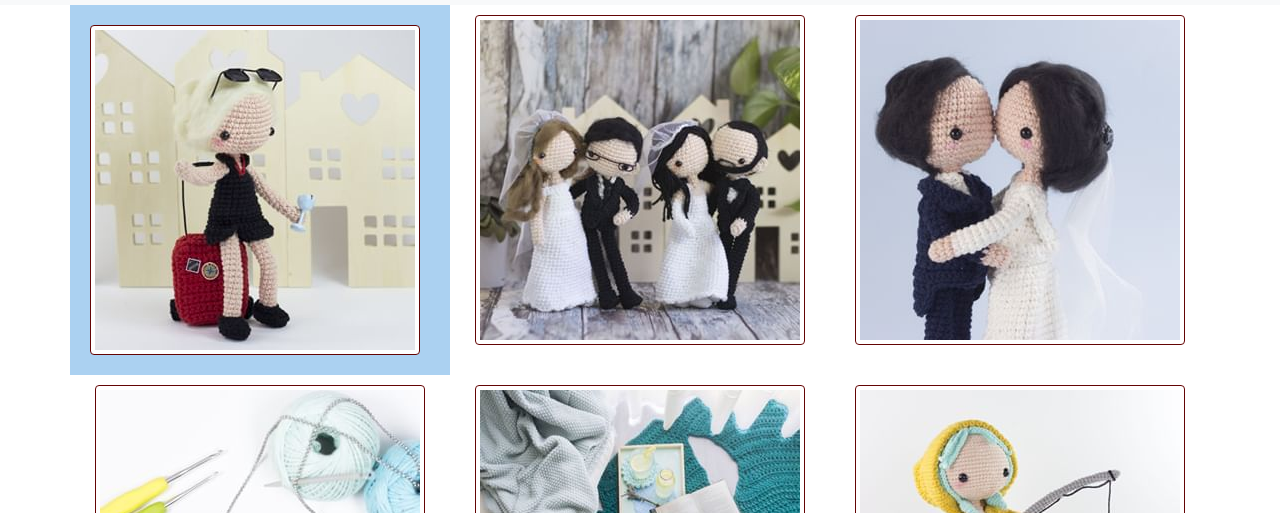
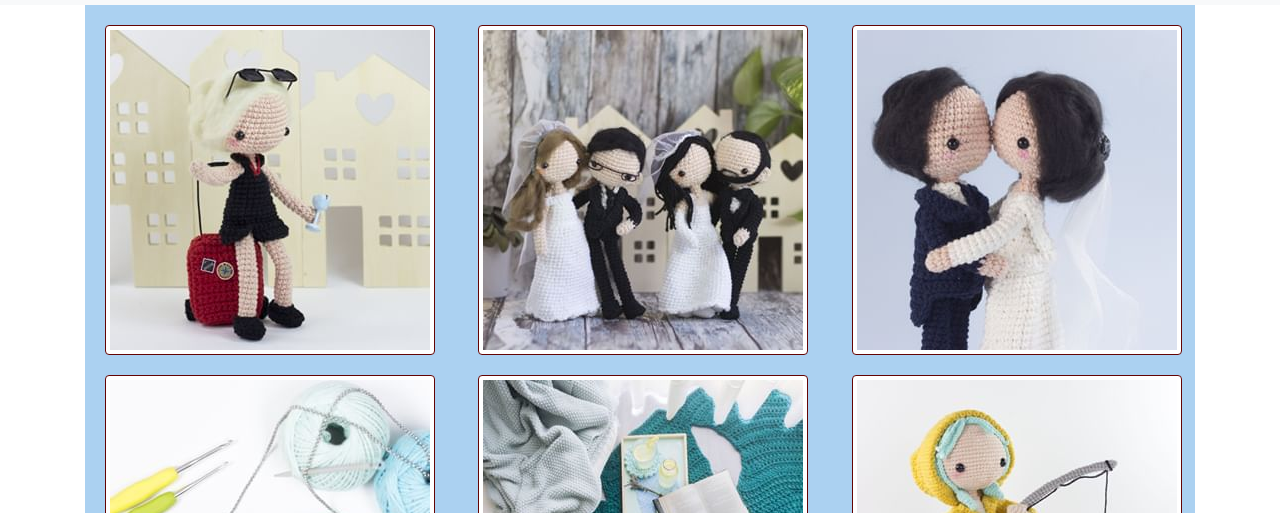
Before and after one commit to joaquinalegre/TPAmigurumis, a plain HTML site: page index.html in a window 1280 px wide. Shown: the part 156-669 px from the top of the page. Drawn offline with nearby package versions, Linux system fonts and the light colour scheme.

Commit message:
Update index.html

```diff
--- a/index.html
+++ b/index.html
@@ -65,9 +65,9 @@ scrollToTopButton.addEventListener("click", () => {
     </header>
     <main class="principal">
       <div class="container">
-        <div class="image-grid">
+        <div class="image-grid bg-imagenes">
             <div class="row">
-                <div class="col-md-4 bg-imagenes ">
+                <div class="col-md-4">
                     <img src="Images/foto1.jpg" alt="Image 1" class="img-thumbnail" style="margin: 10px;">
                 </div>
                 <div class="col-md-4">
```
